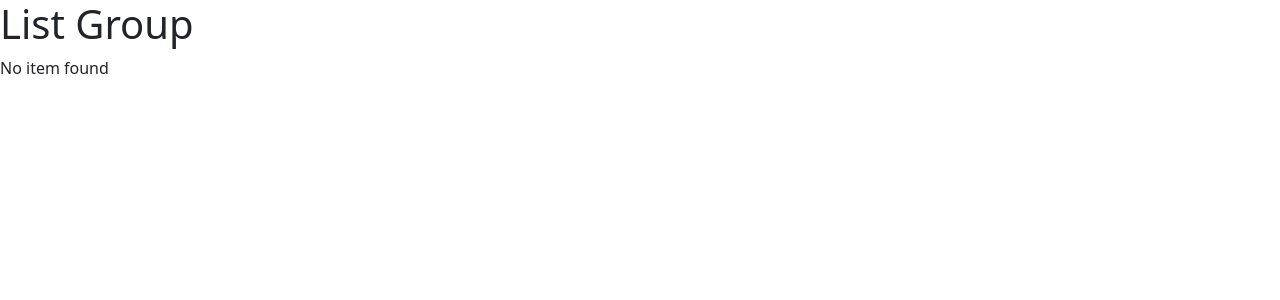
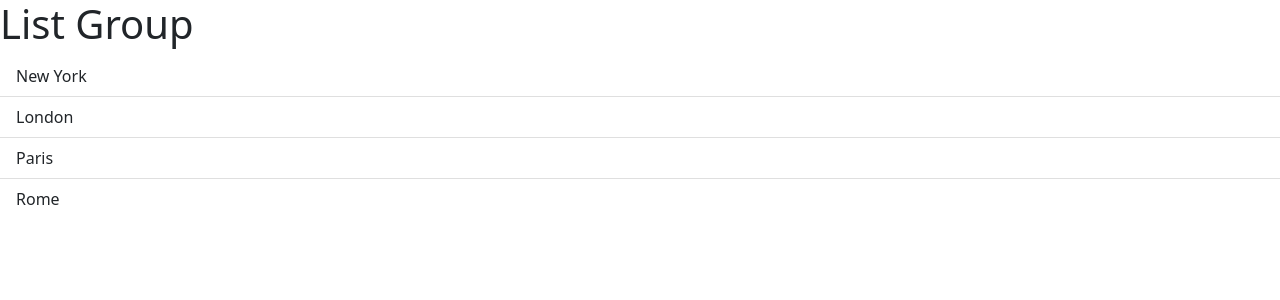
Before and after one commit to IrumiTh/React-Tutorials, a React (Vite) app: page / in a window 1280 px wide. Shown: the top 300 px of the page. Built offline with nearby package versions, Linux system fonts and the light colour scheme.

Commit message:
handling events

```diff
--- a/src/components/ListGroup.tsx
+++ b/src/components/ListGroup.tsx
@@ -1,13 +1,23 @@
 function ListGroup() {
-    let items = ["New York", "London", "Paris", "Rome"];
-    items = [];
+  let items = ["New York", "London", "Paris", "Rome"];
+
   return (
     <>
-        <h1>List Group</h1>
-        {items.length === 0 && <p>No item found</p>}
-        <ul className="list-group list-group-flush">
-          {items.map((item)=> <li key={item}>{item}</li>)}
-        </ul>
+      <h1>List Group</h1>
+      {items.length === 0 && <p>No item found</p>}
+      <ul className="list-group list-group-flush">
+        {items.map((item) => (
+          <li
+            className="list-group-item"
+            key={item}
+            onClick={() => {
+              console.log(item);
+            }}
+          >
+            {item}
+          </li>
+        ))}
+      </ul>
     </>
   );
 }
```
